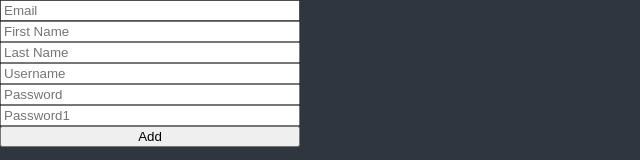
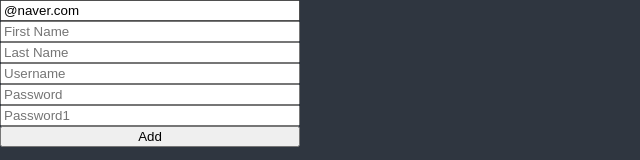
Before and after one commit to jwhong70/r-react-hook-form, a React (Create React App) app: page / in a window 1280 px wide. Shown: the top 160 px of the page, without its empty margins (0-640 px from the left). Built offline with nearby package versions, Linux system fonts and the light colour scheme.

Commit message:
#6 Register - Validation

```diff
--- a/src/Form.tsx
+++ b/src/Form.tsx
@@ -11,19 +11,56 @@ interface IForm {
 }
 
 function Form() {
-  const { register, handleSubmit } = useForm<IForm>();
+  const { register, handleSubmit } = useForm<IForm>({
+    defaultValues: { email: "@naver.com" },
+  });
   const onValid = (data: IForm) => {};
   return (
     <form
       style={{ display: "flex", flexDirection: "column", width: 300 }}
       onSubmit={handleSubmit(onValid)}
     >
-      <input {...register("email")} placeholder="Email" />
-      <input {...register("firstName")} placeholder="First Name" />
-      <input {...register("lastName")} placeholder="Last Name" />
-      <input {...register("username")} placeholder="Username" />
-      <input {...register("password")} placeholder="Password" />
-      <input {...register("password1")} placeholder="Password1" />
+      <input
+        {...register("email", {
+          required: "Email is required",
+          pattern: {
+            value: /^[A-Za-z0-9._%+-]+@naver.com$/,
+            message: "Only naver.com emails allowed",
+          },
+        })}
+        placeholder="Email"
+      />
+      <input
+        {...register("firstName", {
+          required: "write here",
+          validate: {
+            noNico: (value) =>
+              value.includes("nico") ? "no nicos allowed" : true,
+            noNick: (value) =>
+              value.includes("nick") ? "no nick allowed" : true,
+          },
+        })}
+        placeholder="First Name"
+      />
+      <input
+        {...register("lastName", { required: "write here" })}
+        placeholder="Last Name"
+      />
+      <input
+        {...register("username", { required: "write here", minLength: 10 })}
+        placeholder="Username"
+      />
+      <input
+        {...register("password", { required: "write here", minLength: 5 })}
+        placeholder="Password"
+      />
+      <input
+        {...register("password1", {
+          required: "Password is required",
+          minLength: { value: 5, message: "Your password is too short." },
+        })}
+        placeholder="Password1"
+      />
       <button>Add</button>
     </form>
   );
```
